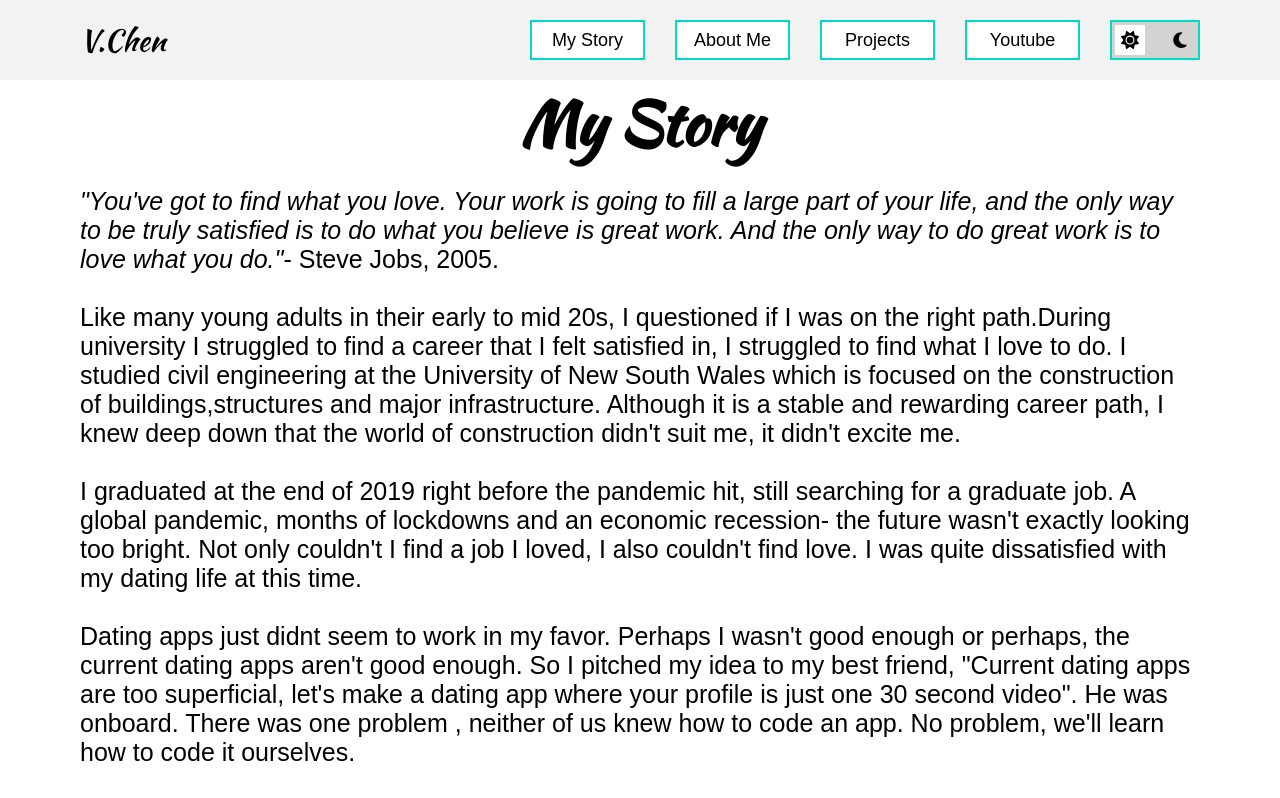
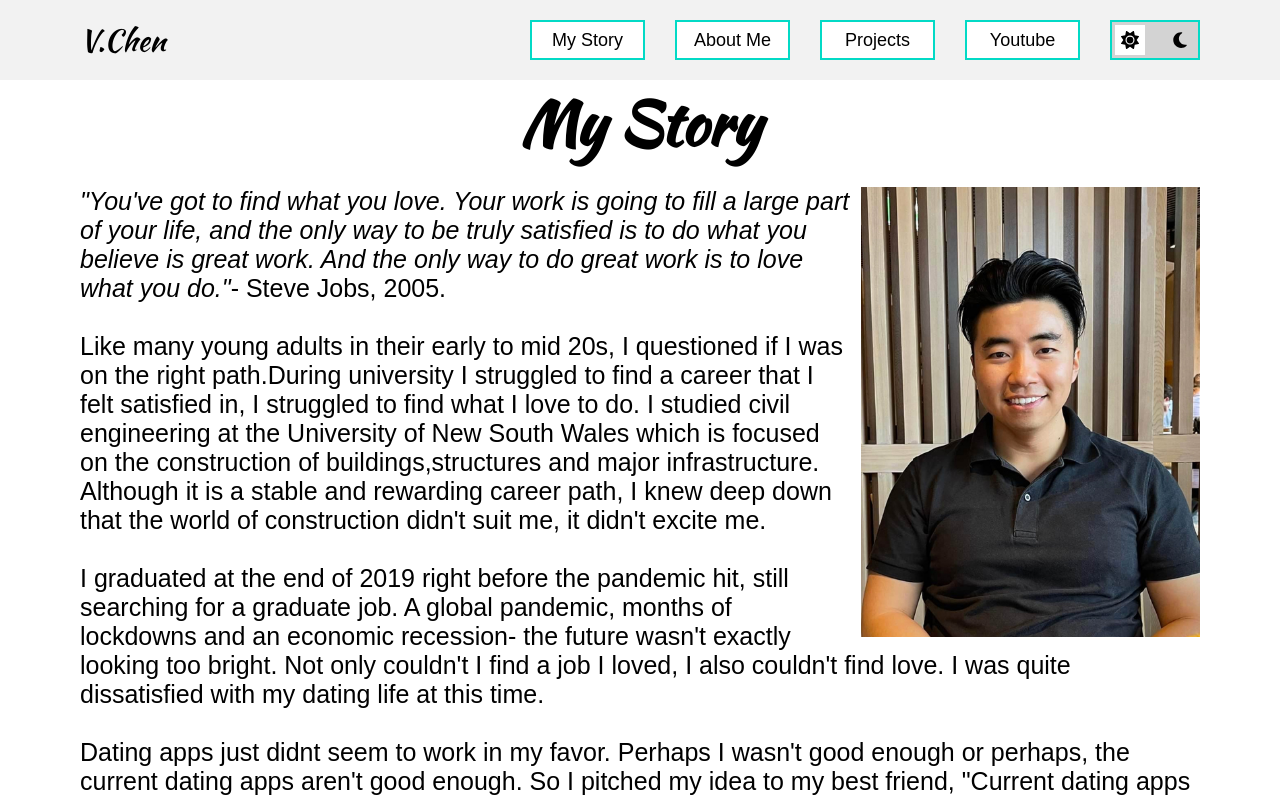
Before and after one commit to VincentChen6345/personal-portfolio, a React (Create React App) app: page /my-story in a window 1280 px wide. Shown: the top 798 px of the page. Built offline with nearby package versions, Linux system fonts and the light colour scheme.

Commit message:
dark mode saved in local storage

```diff
--- a/src/App.jsx
+++ b/src/App.jsx
@@ -15,7 +15,6 @@ function App() {
     const aboutMeEl = document.getElementById("about-me-section");
     const myProjectsEl = document.getElementById("my-projects");
     const contactMeEl = document.getElementById("contact-me");
-    console.log(aboutMeEl);
     if (section === 1) {
       headerEl.scrollIntoView();
     }
--- a/src/components/MyStory.css
+++ b/src/components/MyStory.css
@@ -2,8 +2,14 @@
   margin-top: 80px;
   height: 100%;
   font-size: 25px;
+  position: relative;
 }
 .quote {
   font-style: italic;
   text-decoration: none;
 }
+.story-portrait {
+  height: 450px;
+  float: right;
+  margin-left: 10px;
+}
--- a/src/components/MyStory.jsx
+++ b/src/components/MyStory.jsx
@@ -1,10 +1,13 @@
 import "./MyStory.css";
+import portrait2 from "../img/portrait-2.jpg";
 
 export const MyStory = () => {
   return (
     <article className="my-story-section">
-      <h1 className="section-heading">My Story</h1>
+      <h1 className="section-heading">My Story</h1>{" "}
+      <img src={portrait2} alt="portrait" className="story-portrait" />
       <p>
+        {" "}
         <em className="quote">
           "You've got to find what you love. Your work is going to fill a large
           part of your life, and the only way to be truly satisfied is to do
@@ -12,7 +15,7 @@ export const MyStory = () => {
           to love what you do."
         </em>
         - Steve Jobs, 2005.
-      </p>
+      </p>{" "}
       <br />
       <p>
         Like many young adults in their early to mid 20s, I questioned if I was
--- a/src/components/ToggleButton.jsx
+++ b/src/components/ToggleButton.jsx
@@ -2,17 +2,10 @@ import { FontAwesomeIcon } from "@fortawesome/react-fontawesome";
 import { faMoon } from "@fortawesome/free-solid-svg-icons";
 import { faSun } from "@fortawesome/free-solid-svg-icons";
 import "./ToggleButton.css";
-
-// const toggleSwitch = document.querySelector('input[type="checkbox"]');
-//document.querySelector('input[attribute='='attribute-value'])
-//check local storage for theme on load
-const currentTheme = localStorage.getItem("theme");
-console.log("the current theme is ", currentTheme);
+import { useEffect } from "react";
 
 //switch theme dynamically
 const switchTheme = (e) => {
-  console.log("e.target.checked", e.target.checked);
-
   if (e.target.checked) {
     document.documentElement.setAttribute("data-theme", "dark");
     localStorage.setItem("theme", "dark");
@@ -23,16 +16,22 @@ const switchTheme = (e) => {
     console.log("local storage set to light");
   }
 };
-///////////////////
-//figure out how to make the togglebutton start on 'checked' when starting in dark mode
-if (currentTheme) {
-  document.documentElement.setAttribute("data-theme", currentTheme);
-  if (currentTheme === "dark") {
-  }
-}
+
 ////////////////
 // Event Listener
 export const ToggleButton = () => {
+  useEffect(() => {
+    //useEffect fetches items on first render (at the end of each render)
+    const currentTheme = localStorage.getItem("theme");
+    const toggleSwitch = document.querySelector('input[type="checkbox"]');
+
+    if (currentTheme) {
+      document.documentElement.setAttribute("data-theme", currentTheme);
+      if (currentTheme === "dark") {
+        toggleSwitch.checked = true;
+      }
+    }
+  });
   return (
     <div>
       {/* outer rectangle box */}
```
Also changed, not shown: src/img/portrait-2.jpg (added), src/img/portrait-short.png.
